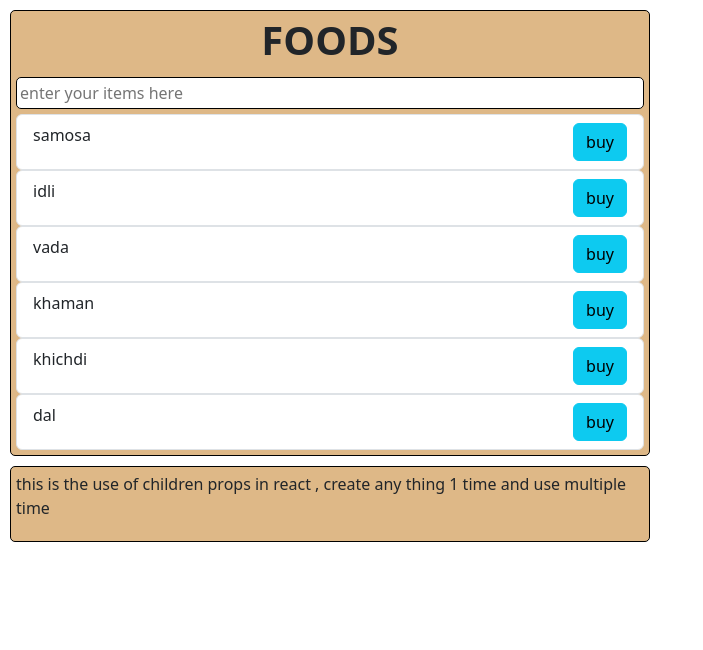
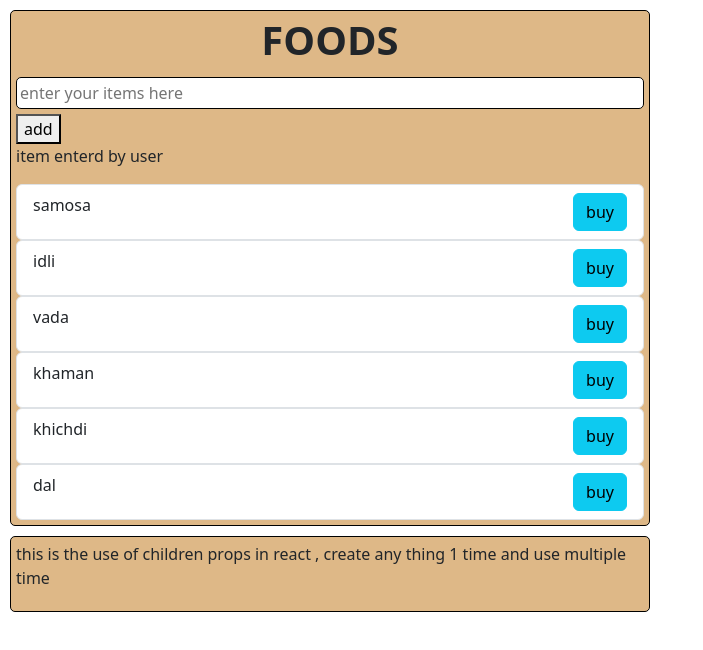
Before and after one commit to DishantGirase/react-learning-, a React (Vite) app in the folder 18fragments/learning-fragments/: page / in a window 1280 px wide. Shown: the top 650 px of the page, without its empty margins (0-703 px from the left). Built offline with nearby package versions, Linux system fonts and the light colour scheme.

Commit message:
22/06/2026

```diff
--- a/18fragments/learning-fragments/src/App.jsx
+++ b/18fragments/learning-fragments/src/App.jsx
@@ -6,11 +6,28 @@ import DataShowing from "./coponents/dataShowing";
 import Heading from "./coponents/heading";
 import Container from "./coponents/container";
 import InputItems from "./coponents/inputItems";
+import UserEnter from "./coponents/userenter";
+import { useState } from "react";
 function App() {
-  let foodsArr = ["samosa", "idli", "vada", "khaman", "khichdi", "dal"];
+  let [foodsArr, setFoodsArr] = useState([
+    "samosa",
+    "idli",
+    "vada",
+    "khaman",
+    "khichdi",
+    "dal",
+  ]);
   // let foodsArr = [];
+  let [textEnterd, setTextEnterd] = useState("item enterd by user");
+  const handleOnChangeOnUserEnter = (event) => {
+    setTextEnterd(event.target.value);
+  };
   const handleData = (event) => {
     console.log(`${props.data} is added to cart`);
+  };
+  const handleAdd = () => {
+    setFoodsArr([...foodsArr, textEnterd]);
+    setTextEnterd("");
   };
   return (
     <>
@@ -18,7 +35,12 @@ function App() {
       <Container>
         <Heading className={`${Style.headingCss}`}></Heading>
         {foodsArr.length === 0 ? <Buffering></Buffering> : null}
-        <InputItems></InputItems>
+
+        <InputItems
+          handleOnChangeOnUserEnter={handleOnChangeOnUserEnter}
+          handleAdd={handleAdd}
+        ></InputItems>
+        <UserEnter textEnterd={textEnterd}></UserEnter>
         {foodsArr.map((item) => (
           <DataShowing data={item} handleData={handleData}></DataShowing>
         ))}
--- a/18fragments/learning-fragments/src/coponents/inputItems.jsx
+++ b/18fragments/learning-fragments/src/coponents/inputItems.jsx
@@ -1,5 +1,5 @@
 import styles from "./inputItems.module.css";
-const InputItems = () => {
+const InputItems = ({ handleOnChangeOnUserEnter, handleAdd }) => {
   const handleChangeEvent = (event) => {
     console.log(event.target.value);
   };
@@ -9,8 +9,12 @@ const InputItems = () => {
         type="text"
         placeholder="enter your items here"
         className={styles.inputSection}
-        onChange={handleChangeEvent}
+        onChange={(event) => {
+          handleChangeEvent(event);
+          handleOnChangeOnUserEnter(event);
+        }}
       />
+      <button onClick={handleAdd}>add</button>
     </>
   );
 };
--- /dev/null
+++ b/18fragments/learning-fragments/src/coponents/userenter.jsx
@@ -0,0 +1,4 @@
+const UserEnter = ({ textEnterd, handleOnChangeOnUserEnter }) => {
+  return <p>{textEnterd}</p>;
+};
+export default UserEnter;
```
